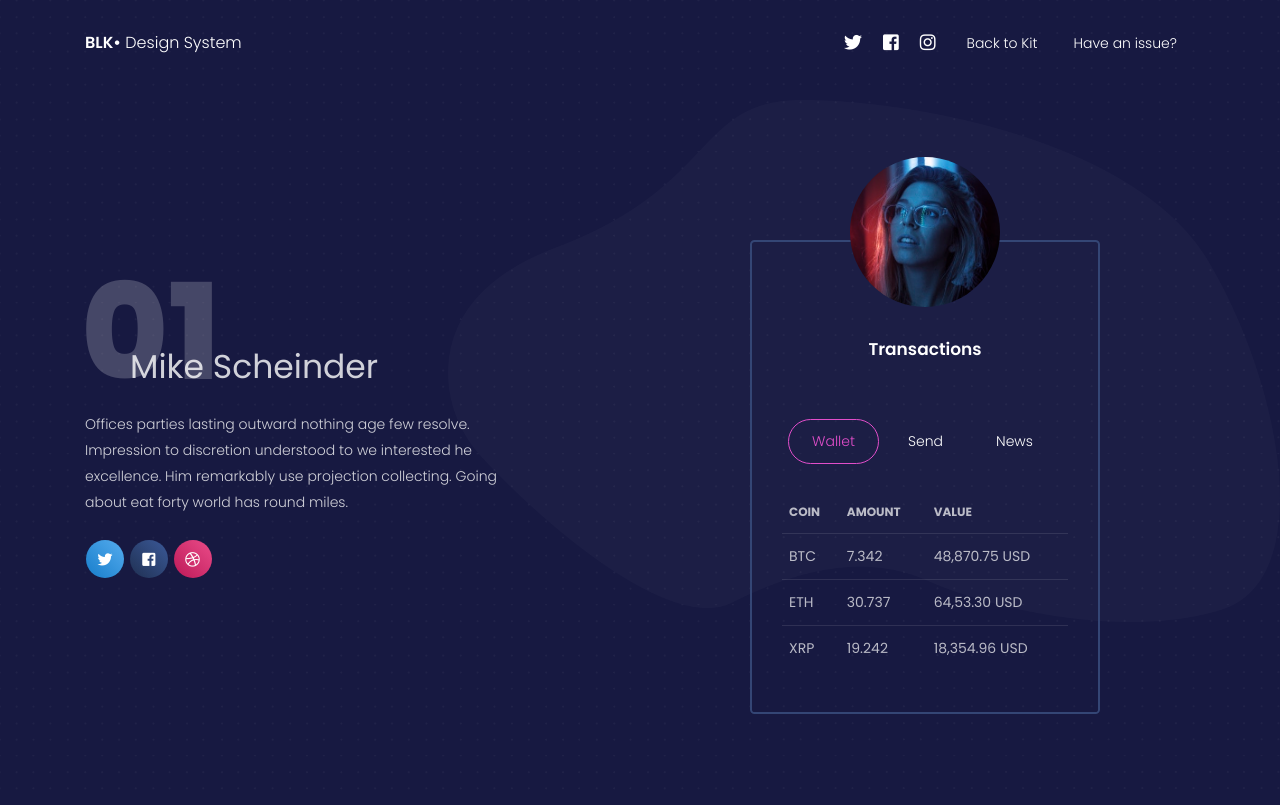
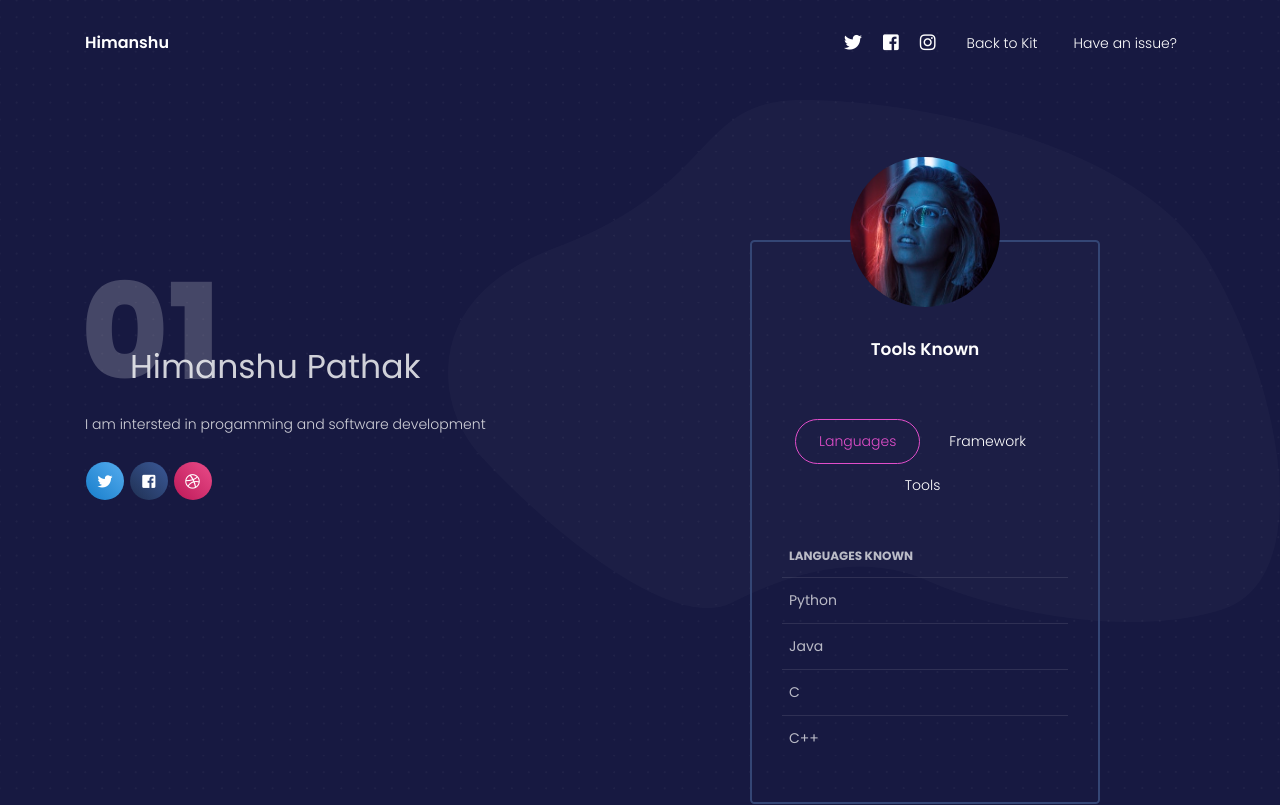
Before and after one commit to geekypathak21/himanshupathak21061998.github.io, a website: page examples/profile-page.html in a window 1280 px wide. Shown: the top 805 px of the page. Drawn offline with Linux system fonts and the light colour scheme.

Commit message:
Changes In Profile page

```diff
--- a/examples/profile-page.html
+++ b/examples/profile-page.html
@@ -7,7 +7,6 @@
   <link rel="apple-touch-icon" sizes="76x76" href="../assets/img/apple-icon.png">
   <link rel="icon" type="image/png" href="../assets/img/favicon.png">
   <title>
-    Blk• Design System by Creative Tim
   </title>
   <!--     Fonts and icons     -->
   <link href="https://fonts.googleapis.com/css?family=Poppins:200,300,400,600,700,800" rel="stylesheet" />
@@ -26,7 +25,7 @@
     <div class="container">
       <div class="navbar-translate">
         <a class="navbar-brand" href="https://demos.creative-tim.com/blk-design-system/index.html" rel="tooltip" title="Designed and Coded by Creative Tim" data-placement="bottom" target="_blank">
-          <span>BLK•</span> Design System
+          <span>Himanshu</span>
         </a>
         <button class="navbar-toggler navbar-toggler" type="button" data-toggle="collapse" data-target="#navigation" aria-controls="navigation-index" aria-expanded="false" aria-label="Toggle navigation">
           <span class="navbar-toggler-bar bar1"></span>
@@ -39,7 +38,6 @@
           <div class="row">
             <div class="col-6 collapse-brand">
               <a>
-                BLK•
               </a>
             </div>
             <div class="col-6 collapse-close text-right">
@@ -86,9 +84,9 @@
       <div class="container align-items-center">
         <div class="row">
           <div class="col-lg-6 col-md-6">
-            <h1 class="profile-title text-left">Mike Scheinder</h1>
+            <h1 class="profile-title text-left">Himanshu Pathak</h1>
             <h5 class="text-on-back">01</h5>
-            <p class="profile-description">Offices parties lasting outward nothing age few resolve. Impression to discretion understood to we interested he excellence. Him remarkably use projection collecting. Going about eat forty world has round miles.</p>
+            <p class="profile-description">I am intersted in progamming and software development</p>
             <div class="btn-wrapper profile pt-3">
               <a target="_blank" href="https://twitter.com/creativetim" class="btn btn-icon btn-twitter btn-round" data-toggle="tooltip" data-original-title="Follow us">
                 <i class="fab fa-twitter"></i>
@@ -105,23 +103,23 @@
             <div class="card card-coin card-plain">
               <div class="card-header">
                 <img src="../assets/img/mike.jpg" class="img-center img-fluid rounded-circle">
-                <h4 class="title">Transactions</h4>
+                <h4 class="title">Tools Known</h4>
               </div>
               <div class="card-body">
                 <ul class="nav nav-tabs nav-tabs-primary justify-content-center">
                   <li class="nav-item">
                     <a class="nav-link active" data-toggle="tab" href="#linka">
-                      Wallet
+                      Languages
                     </a>
                   </li>
                   <li class="nav-item">
                     <a class="nav-link" data-toggle="tab" href="#linkb">
-                      Send
+                      Framework
                     </a>
                   </li>
                   <li class="nav-item">
                     <a class="nav-link" data-toggle="tab" href="#linkc">
-                      News
+                      Tools
                     </a>
                   </li>
                 </ul>
@@ -132,48 +130,29 @@
                         <thead class=" text-primary">
                           <tr>
                             <th class="header">
-                              COIN
-                            </th>
-                            <th class="header">
-                              AMOUNT
-                            </th>
-                            <th class="header">
-                              VALUE
+                              Languages Known
                             </th>
                           </tr>
                         </thead>
                         <tbody>
                           <tr>
                             <td>
-                              BTC
-                            </td>
-                            <td>
-                              7.342
-                            </td>
-                            <td>
-                              48,870.75 USD
+                              Python
                             </td>
                           </tr>
                           <tr>
                             <td>
-                              ETH
-                            </td>
-                            <td>
-                              30.737
-                            </td>
-                            <td>
-                              64,53.30 USD
+                              Java
                             </td>
                           </tr>
                           <tr>
                             <td>
-                              XRP
+                              C
                             </td>
+                          </tr>
+                          <tr>
                             <td>
-                              19.242
-                            </td>
-                            <td>
-                              18,354.96 USD
+                              C++
                             </td>
                           </tr>
                         </tbody>
```
